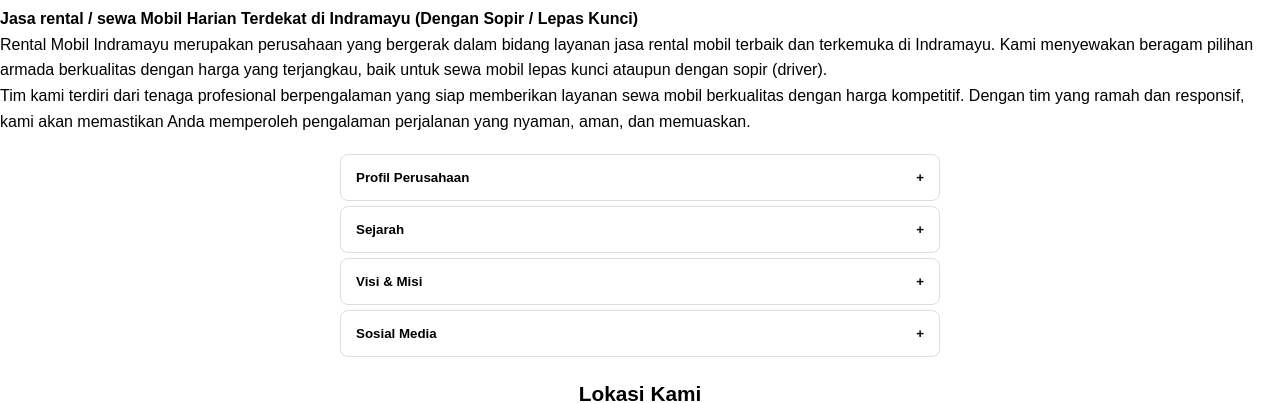
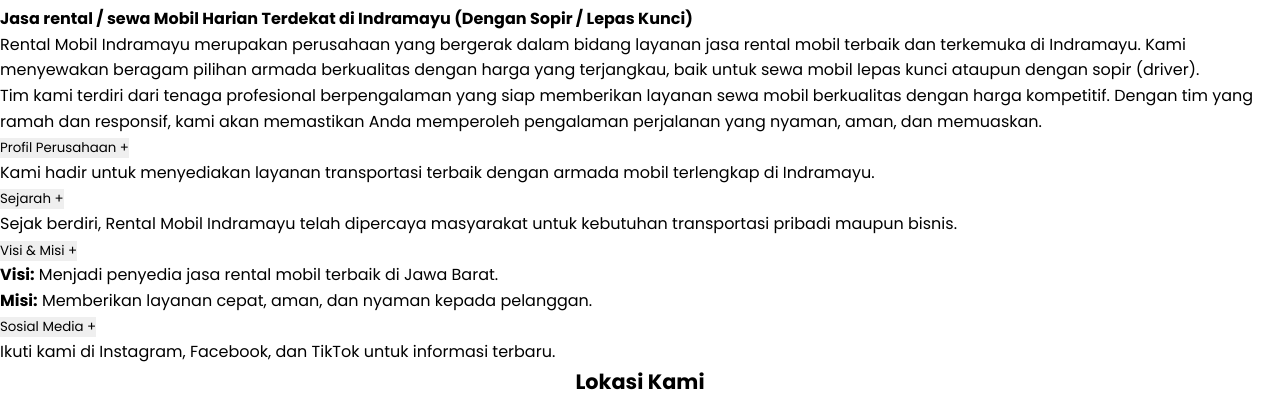
Before and after one commit to AffanRifai/proyek2, a Laravel app: template kawa-rental-mobil/resources/views/TentangKami.blade.php in a window 1280 px wide. Shown: the part 1057-1460 px from the top of the page. Run offline with Laravel 12, Linux system fonts and the light colour scheme; the template is opened without the code that fills it, so the values that code supplies are empty.

Commit message:
Page Tentang Kami terbaru

```diff
--- a/kawa-rental-mobil/resources/views/TentangKami.blade.php
+++ b/kawa-rental-mobil/resources/views/TentangKami.blade.php
@@ -1,32 +1,19 @@
-<?php
-// tentang.php
-?>
 <!DOCTYPE html>
 <html lang="id">
+
 <head>
   <meta charset="UTF-8" />
   <meta name="viewport" content="width=device-width, initial-scale=1" />
-  <title>Tentang Kami - Rental Mobil Indramayu</title>
-  <link rel="stylesheet" href="../../public/css/landingpage.css">
-  <style>
-    /* Tambahan CSS untuk accordion */
-    .accordion { max-width: 600px; margin: 20px auto; }
-    .accordion-btn {
-      width: 100%; text-align: left;
-      padding: 15px; margin: 5px 0;
-      background: #fff; border: 1px solid #ddd;
-      cursor: pointer; font-weight: bold;
-      display: flex; justify-content: space-between; align-items: center;
-      border-radius: 8px;
-    }
-    .accordion-btn.active { background: #f1f1f1; }
-    .accordion-content {
-      display: none; padding: 15px; border: 1px solid #ddd; border-top: none;
-      background: #fafafa; border-radius: 0 0 8px 8px;
-    }
-    .map iframe { width: 100%; border-radius: 12px; }
-  </style>
+  <title>Rental Mobil Indramayu</title>
+  <link rel="stylesheet" href="{{ asset('css/landingpage.css') }}" />
+  <!-- poppins -->
+  <link href="https://fonts.googleapis.com/css?family=Poppins:100,200,300,400,500,600,700,800,900&display=swap" rel="stylesheet">
+  <!-- Montserrat -->
+  <link href="https://fonts.googleapis.com/css?family=Montserrat:100,300,400,600,700&display=swap" rel="stylesheet">
+  <!-- Lato -->
+  <link href="https://fonts.googleapis.com/css?family=Lato:100,300,400,700&display=swap" rel="stylesheet">
 </head>
+
 <body>
   <!-- Header Navbar -->
   <header>
@@ -101,28 +88,27 @@
     </div>
   </section>
 
+  <!-- Tombol WhatsApp Mengambang -->
+  <a href="https://wa.me/62812345678910" class="wa-float" target="_blank" aria-label="Chat WhatsApp">
+    <img src="/kawa-rental-mobil/public/img/wa.png" alt="WhatsApp" />
+  </a>
 
   <!-- Footer -->
   <footer>
     <div class="footer-container">
       <div class="footer-col">
-        <a href="index.php" class="footer-logo" aria-label="Rental Mobil Indramayu">
-          <img src="../../public/img/logo-kawa.png" alt="logo kawa rental mobil" />
+        <a href="#" class="footer-logo" aria-label="Rental Mobil Indramayu">
+          <img src="/kawa-rental-mobil/public/img/logo-kawa-stroke2.png" alt="logo kawa rental mobil" />
         </a>
-        <small>©2025 KAWA Rental mobil Indramayu All Rights Reserved. Published by
-          <a href="http://www.polindra.ac.id" target="_blank" rel="noopener noreferrer" style="color:#00b894;">www.polindra.ac.id</a>
-        </small>
+        <small>©2025 KAWA Rental mobil Indramayu All Rights Reserved. Published by <a href="http://www.polindra.ac.id" target="_blank" rel="noopener noreferrer" style="color:#00b894;">www.polindra.ac.id</a></small>
       </div>
-
       <div class="footer-col">
         <h4>Media Sosial</h4>
-        <div class="social-icons">
-          <a href="#">Ig</a> |
-          <a href="#">Fb</a> |
-          <a href="#">TT</a>
+        <div class="social-icons" role="navigation" aria-label="Media sosial">
+          <a href="#"><img src="/kawa-rental-mobil/public/img/instagram-icon.png" alt="Instagram" style="width:24px"></a>
+          <a href="#"><img src="/kawa-rental-mobil/public/img/fb.png" alt="Facebook" style="width:24px"></a>
         </div>
       </div>
-
       <div class="footer-col">
         <h4>Kontak</h4>
         <div class="contact-info">
@@ -131,7 +117,6 @@
           <div>+62 1234 5678 910</div>
         </div>
       </div>
-
       <div class="footer-col">
         <h4>Alamat</h4>
         <address>
@@ -142,21 +127,6 @@
       </div>
     </div>
   </footer>
+</body>
 
-  <script>
-    // Accordion toggle
-    const acc = document.querySelectorAll(".accordion-btn");
-    acc.forEach(btn => {
-      btn.addEventListener("click", function() {
-        this.classList.toggle("active");
-        let panel = this.nextElementSibling;
-        if (panel.style.display === "block") {
-          panel.style.display = "none";
-        } else {
-          panel.style.display = "block";
-        }
-      });
-    });
-  </script>
-</body>
 </html>
```
